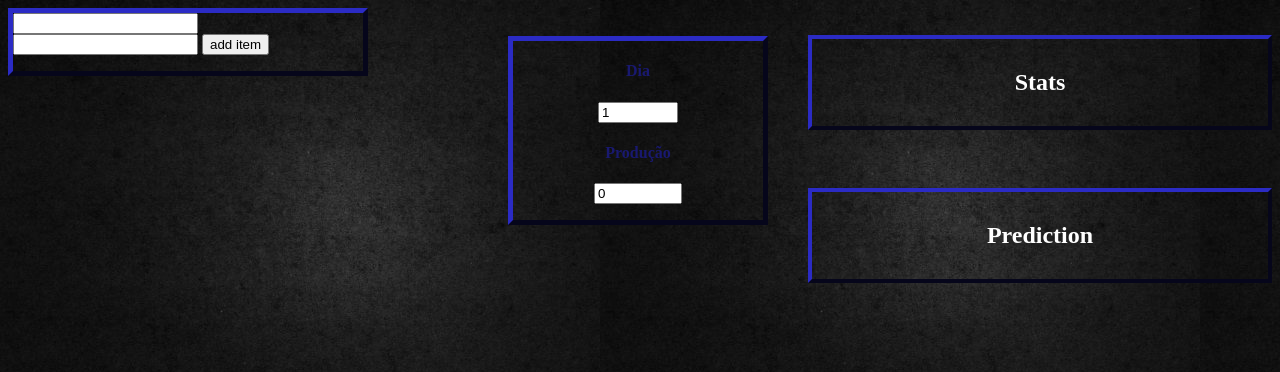
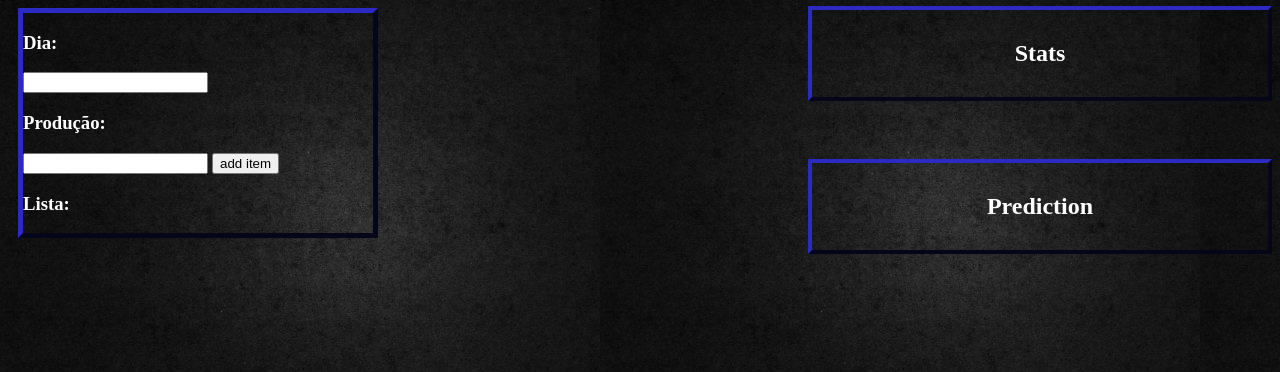
Before and after one commit to ZazaSaki/ManageProduction, a website: page Work/work.html in a window 1280 px wide. Shown: the top 372 px of the page. Drawn offline with Linux system fonts and the light colour scheme.

Commit message:
Add files via upload

```diff
--- a/Work/css/work.css
+++ b/Work/css/work.css
@@ -1,10 +1,11 @@
 .list{
   position: absolute;
-  left: auto;
+  margin-left:10px;
   width:350px;
   border-width:5px;
   border-style:outset;
   border-color:#191970;
+
 
 }
 .date{
@@ -97,7 +98,7 @@ max-width:300px;
 }
 
 .stats{
-  margin:-190px 0px 0px 800px;
+  margin:-20px 0px 0px 800px;
   padding: 10px;
   border: 4px solid #191970;
   border-style:outset;
--- a/Work/work.html
+++ b/Work/work.html
@@ -5,7 +5,7 @@
     <meta http-equiv="X-UA-Compatible" content="IE=edge">
     <meta name="viewport" content="width=device-width, initial-scale=1">
 	<link href="css/work.css" rel="stylesheet"/>
-	<script src="js.js"></script>
+	<script src="../work/js.js"></script>
 	<title>Working title</title>
 	</head>
 	<body>
@@ -14,26 +14,18 @@
 		<div class="list"  aria-orientation="vertical">
 
 		<div aria-orientation="horizontal">
+			<h3>Dia:</h3>
 			<input type="number" id="Day"/>
+			<h3>Produção:</h3>
 			<input type="number" id = "Production"/>
 			<button onclick="addItem()">add item</button>
 		</div>
+		<h3>Lista:</h3>
 		<ul id="dynamic-list"></ul>
-
 	  </div>
 	  <br>
 
 	<!--End List-->
-
-	<!--Begin date-->
-	<div class="date">
-	<h4>Dia</h4>
-	<p><input id="number" type="number" value="1" max="99999" min="1">
-	</p>
-	<h4>Produção</h4>
-	<p><input id="number" type="number" value="0" max="999999" min="0" ></p>
-	</div>
-	<!--End date-->
   <div class="stats"><h2>Stats</h2>
   <!--Insert Info.Stats-->
   </div>
```
